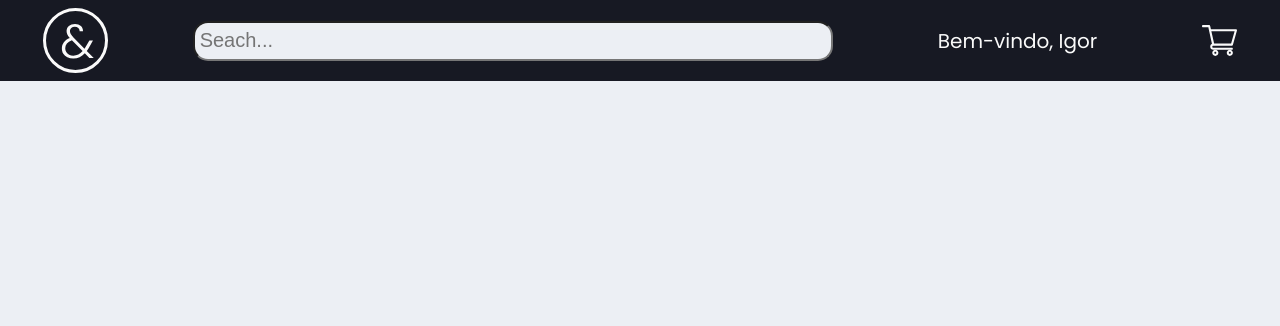
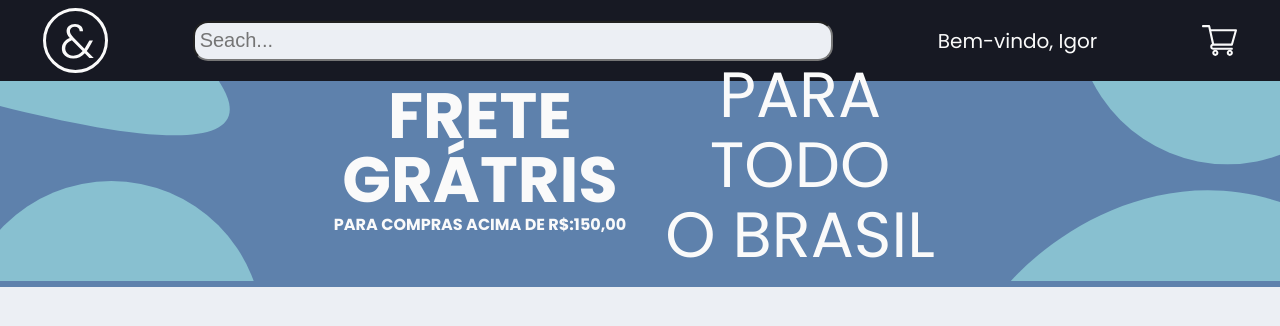
Before and after one commit to andradeigor/e-commerce, a React (Create React App) app in the folder web/: page / in a window 1280 px wide. Shown: the top 326 px of the page. Built offline with nearby package versions, Linux system fonts and the light colour scheme.

Commit message:
almost finished the banner

```diff
--- a/web/src/App.js
+++ b/web/src/App.js
@@ -2,13 +2,15 @@ import { ThemeProvider } from "styled-components";
 import GlobalStyle from "./styles/global";
 import light from "./styles/themes/light";
 import Header from "./components/Header/index";
+import Banner from "./components/Banner/index";
 
 const App = () => {
   return (
     <ThemeProvider theme={light}>
       <div className="App">
         <GlobalStyle />
-        <Header />
+        <Header></Header>
+        <Banner />
       </div>
     </ThemeProvider>
   );
--- /dev/null
+++ b/web/src/components/Banner/index.js
@@ -0,0 +1,35 @@
+import {
+  BannerContainer,
+  BannerLeftTop,
+  TextAreaContainer,
+  TextArea,
+  TextAreaMainOne,
+  TextAreaMainTwo,
+  TextAreaSub,
+} from "./style";
+import BannerLeftTopPath from "../../assets/bannerLeftTop.svg";
+import TruckPath from "../../assets/bannerTruck.svg";
+
+const Banner = () => {
+  return (
+    <BannerContainer>
+      <BannerLeftTop src={BannerLeftTopPath} />
+      <TextAreaContainer>
+        <TextArea>
+          <TextAreaMainOne>
+            Frete <br />
+            Grátris
+          </TextAreaMainOne>
+          <TextAreaSub>Para Compras acima de R$:150,00</TextAreaSub>
+        </TextArea>
+        <TextArea>
+          <TextAreaMainTwo>
+            Para Todo <br />o Brasil
+          </TextAreaMainTwo>
+        </TextArea>
+      </TextAreaContainer>
+    </BannerContainer>
+  );
+};
+
+export default Banner;
--- /dev/null
+++ b/web/src/components/Banner/style.js
@@ -0,0 +1,59 @@
+import styled from "styled-components";
+
+export const BannerContainer = styled.div`
+  position: relative;
+  width: 100%;
+  max-height: 300px;
+  background-color: ${(props) => props.theme.colors.banner};
+`;
+export const BannerLeftTop = styled.img`
+  width: 100%;
+`;
+export const TextAreaContainer = styled.div`
+  display: flex;
+  position: absolute;
+  width: 50%;
+  height: 90%;
+  top: 50%;
+  left: 50%;
+  transform: translate(-50%, -50%);
+`;
+export const TextArea = styled.div`
+  width: 50%;
+  height: 100%;
+`;
+export const TextAreaMainOne = styled.div`
+  display: flex;
+  align-items: flex-end;
+  justify-content: center;
+  width: 100%;
+  height: 65%;
+  font-size: 64px;
+  text-transform: uppercase;
+  font-weight: bold;
+  text-align: center;
+  line-height: 1;
+  color: ${(props) => props.theme.colors.secondary};
+`;
+export const TextAreaSub = styled.div`
+  width: 100%;
+  height: 20%;
+  text-transform: uppercase;
+  font-weight: bold;
+  text-align: center;
+  font-size: 16px;
+  color: ${(props) => props.theme.colors.secondary};
+`;
+export const TextAreaMainTwo = styled.div`
+  display: flex;
+  align-items: center;
+  justify-content: center;
+  width: 100%;
+  height: 80%;
+  font-size: 64px;
+  text-transform: uppercase;
+  font-weight: thin;
+  text-align: center;
+  line-height: 1.1;
+  color: ${(props) => props.theme.colors.secondary};
+`;
--- a/web/src/styles/themes/light.js
+++ b/web/src/styles/themes/light.js
@@ -4,6 +4,7 @@ export default {
   colors: {
     primary: "#171923",
     secondary: "#FAFAFA",
+    banner: "#5E81AC",
 
     background: "#ECEFF4",
     text: "#333",
```
Also changed, not shown: web/src/assets/bannerLeftTop.svg (added), web/src/assets/bannerTruck.svg (added).
